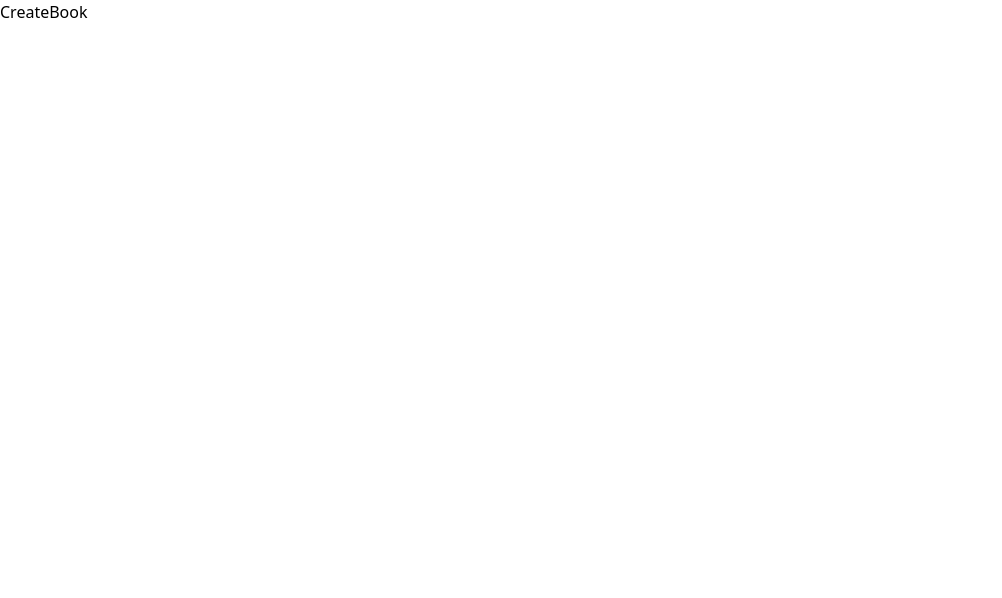
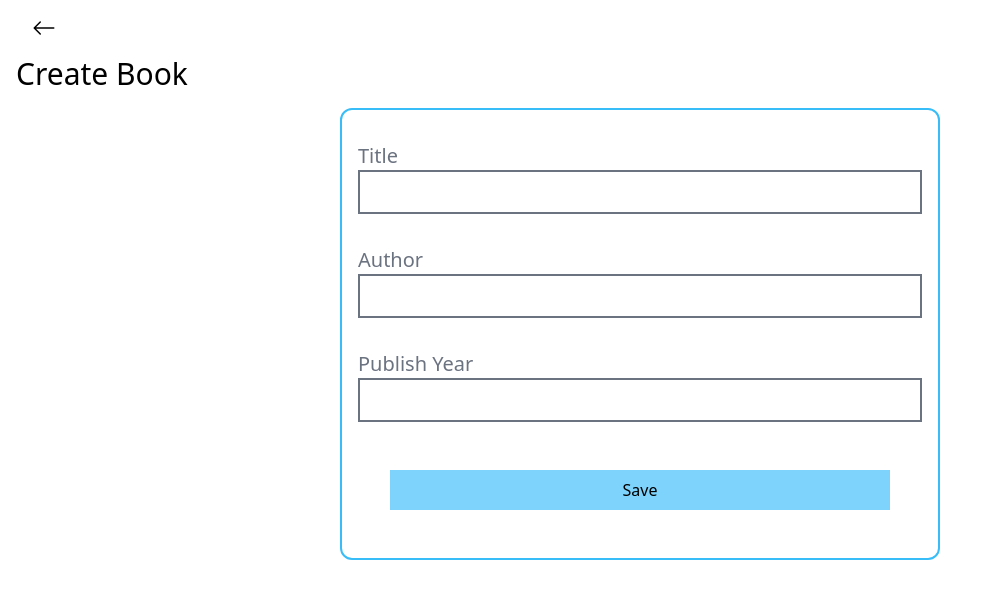
Before and after one commit to MAF1344/Books-Store-MERN, a React (Vite) app in the folder frontend/: page /books/create in a window 1280 px wide. Shown: the top 598 px of the page, without its empty margins (0-1002 px from the left). Built offline with nearby package versions, Linux system fonts and the light colour scheme.

Commit message:
Make create new book component

```diff
--- a/frontend/src/pages/CreateBook.jsx
+++ b/frontend/src/pages/CreateBook.jsx
@@ -1,9 +1,59 @@
-import React from 'react'
+import {React, useState} from 'react';
+import BackButton from '../../components/BackButton';
+import Spinner from '../../components/Spinner';
+import axios from 'axios';
+import {useNavigate} from 'react-router-dom';
 
 const CreateBook = () => {
+  const [title, setTitle] = useState('');
+  const [author, setAuthor] = useState('');
+  const [publishYear, setPublishYear] = useState('');
+  const [loading, setLoading] = useState(false);
+  const navigate = useNavigate();
+  const handleSaveBook = () => {
+    const data = {
+      title,
+      author,
+      publishYear,
+    };
+    setLoading(true);
+    axios
+      .post('http://localhost:5555/books', data)
+      .then(() => {
+        setLoading(false);
+        navigate('/');
+      })
+      .catch((err) => {
+        setLoading(false);
+        alert('An error happened. Please check console');
+        console.log(err);
+      });
+  };
+
   return (
-    <div>CreateBook</div>
-  )
-}
+    <div className="p-4">
+      <BackButton />
+      <h1 className="text-3xl my-4">Create Book</h1>
+      {loading ? <Spinner /> : ''}
+      <div className="flex flex-col border-2 border-sky-400 rounded-xl w-[600px] p-4 mx-auto">
+        <div className="my-4">
+          <label className="text-xl mr-4 text-gray-500">Title</label>
+          <input type="text" value={title} onChange={(e) => setTitle(e.target.value)} className="border-2 border-gray-500 px-4 py-2 w-full" />
+        </div>
+        <div className="my-4">
+          <label className="text-xl mr-4 text-gray-500">Author</label>
+          <input type="text" value={author} onChange={(e) => setAuthor(e.target.value)} className="border-2 border-gray-500 px-4 py-2 w-full" />
+        </div>
+        <div className="my-4">
+          <label className="text-xl mr-4 text-gray-500">Publish Year</label>
+          <input type="text" value={publishYear} onChange={(e) => setPublishYear(e.target.value)} className="border-2 border-gray-500 px-4 py-2 w-full" />
+        </div>
+        <button className="p-2 bg-sky-300 m-8" onClick={handleSaveBook}>
+          Save
+        </button>
+      </div>
+    </div>
+  );
+};
 
-export default CreateBook
+export default CreateBook;
```
